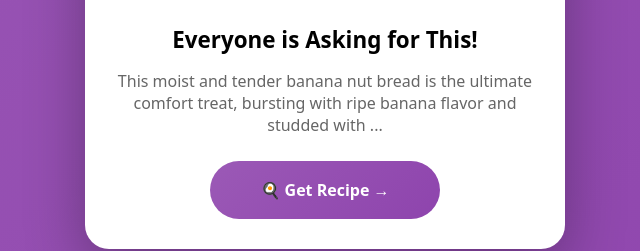
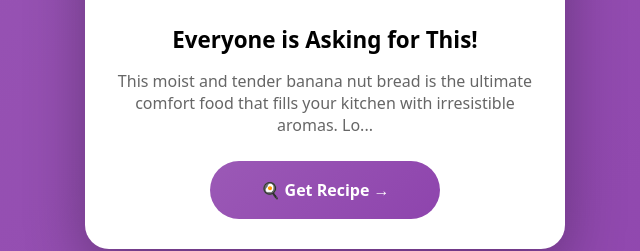
Before and after one commit to ikbal0677499743-lgtm/homerecipe-blog, a plain HTML site: page homemade-classic-banana-nut-bread/index.html in a window 1280 px wide. Shown: the part 448-699 px from the top of the page, 315-955 px from the left. Drawn offline with Linux system fonts and the light colour scheme.

Commit message:
Update: homemade-classic-banana-nut-bread/index.html

```diff
--- a/homemade-classic-banana-nut-bread/index.html
+++ b/homemade-classic-banana-nut-bread/index.html
@@ -1 +1 @@
-<!DOCTYPE html><html><head><meta charset="UTF-8"><meta name="viewport" content="width=device-width,initial-scale=1"><meta name="robots" content="noindex"><title>Everyone is Asking for This!</title><style>*{margin:0;padding:0;box-sizing:border-box}body{font-family:system-ui,sans-serif;min-height:100vh;background:linear-gradient(135deg,#9b59b6,#8e44ad);display:flex;align-items:center;justify-content:center;padding:20px}.card{max-width:480px;background:#fff;border-radius:24px;overflow:hidden;box-shadow:0 20px 60px rgba(0,0,0,0.3)}.header{background:#9b59b6;color:#fff;padding:16px 20px;font-weight:600}img{width:100%;height:280px;object-fit:cover}.content{padding:30px;text-align:center}h1{margin:0 0 15px;font-size:1.4em}p{margin:0 0 25px;color:#666}.btn{display:inline-block;background:linear-gradient(135deg,#9b59b6,#8e44ad);color:#fff;padding:18px 50px;border-radius:50px;font-weight:700;text-decoration:none}</style></head><body><div class="card"><div class="header">🏠 Home Recipe</div><img src="https://preppykitchen.com/wp-content/uploads/2025/08/banana-cream-pie-recipe-card-1.jpg" onerror="this.src='https://images.unsplash.com/photo-1504674900247-0877df9cc836?w=1200'"><div class="content"><h1>Everyone is Asking for This!</h1><p>This moist and tender banana nut bread is the ultimate comfort treat, bursting with ripe banana flavor and studded with ...</p><a class="btn" href="/homemade-classic-banana-nut-bread/confirm/">🍳 Get Recipe →</a></div></div></body></html>
+<!DOCTYPE html><html><head><meta charset="UTF-8"><meta name="viewport" content="width=device-width,initial-scale=1"><meta name="robots" content="noindex"><title>Everyone is Asking for This!</title><style>*{margin:0;padding:0;box-sizing:border-box}body{font-family:system-ui,sans-serif;min-height:100vh;background:linear-gradient(135deg,#9b59b6,#8e44ad);display:flex;align-items:center;justify-content:center;padding:20px}.card{max-width:480px;background:#fff;border-radius:24px;overflow:hidden;box-shadow:0 20px 60px rgba(0,0,0,0.3)}.header{background:#9b59b6;color:#fff;padding:16px 20px;font-weight:600}img{width:100%;height:280px;object-fit:cover}.content{padding:30px;text-align:center}h1{margin:0 0 15px;font-size:1.4em}p{margin:0 0 25px;color:#666}.btn{display:inline-block;background:linear-gradient(135deg,#9b59b6,#8e44ad);color:#fff;padding:18px 50px;border-radius:50px;font-weight:700;text-decoration:none}</style></head><body><div class="card"><div class="header">🏠 Home Recipe</div><img src="https://www.thechunkychef.com/wp-content/uploads/2020/04/Classic-Banana-Bread-feat.jpg" onerror="this.src='https://images.unsplash.com/photo-1504674900247-0877df9cc836?w=1200'"><div class="content"><h1>Everyone is Asking for This!</h1><p>This moist and tender banana nut bread is the ultimate comfort food that fills your kitchen with irresistible aromas. Lo...</p><a class="btn" href="/homemade-classic-banana-nut-bread/confirm/">🍳 Get Recipe →</a></div></div></body></html>
```
